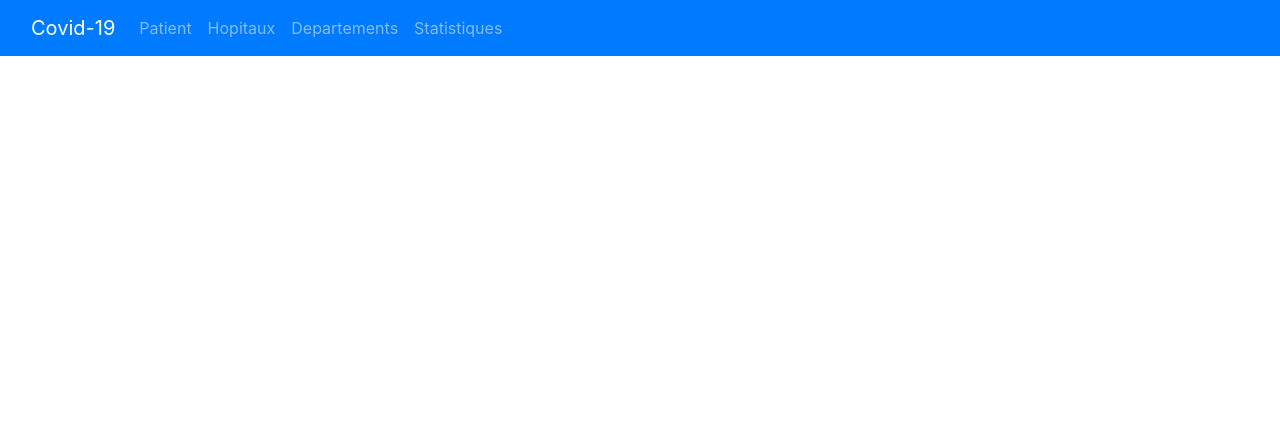
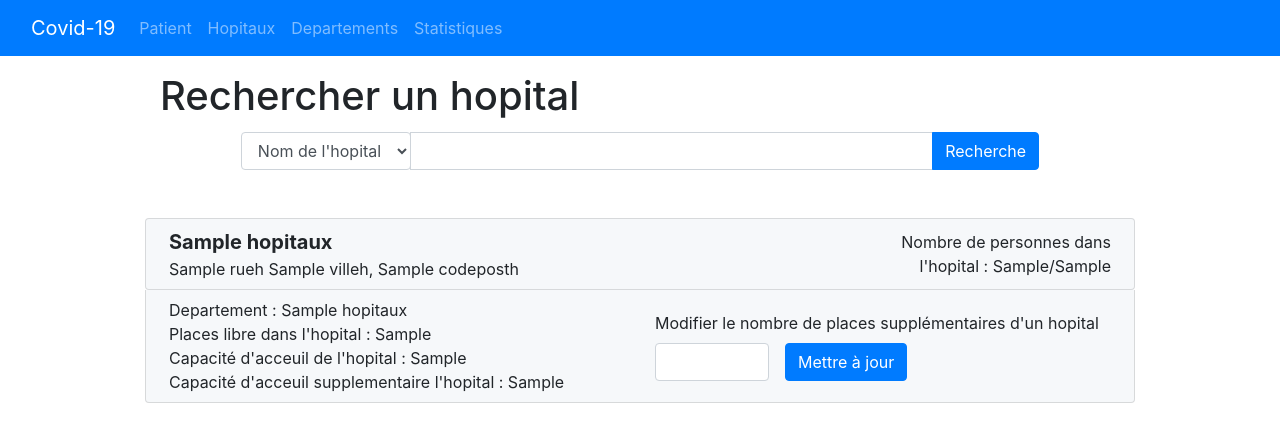
Before and after one commit to VincentC7/L3_CSI_Covid19, a PHP site: template src/views/pages/hopital.twig in a window 1280 px wide. Shown: the top 442 px of the page. Run offline with PHP 8.4, Linux system fonts and the light colour scheme; the template is opened without the code that fills it: most values are stand-ins (such as "Sample title", 1, 10 or a date in 2020); some libraries are stand-ins or nearby versions.

Commit message:
modification du nombre de place suplémentaires d'un hopital

```diff
--- a/public/CSS/Main.css
+++ b/public/CSS/Main.css
@@ -1,7 +1,11 @@
-.patient{
+.patient, .hopital{
     border: 1px solid rgba(0,0,0,.125);
     border-radius: .25rem;
     background-color: #f6f8fa;
+}
+
+.hopital{
+    display: flex;
 }
 
 .info-patient{
@@ -19,13 +23,14 @@
     border-radius: 0.5em;
 }
 
-.nom-patient{
+.nom-patient, .nom-hopital{
     font-size: 20px;
     margin-right: 0.35em;
     font-weight: bold;
+    align-self: center;
 }
 
-.prenom-patient{
+.prenom-patient, .ville-hopital{
     height: fit-content;
     font-size: 20px;
     margin-right: 0.35em;
@@ -65,3 +70,24 @@
 .icon:hover{
     background-color: #ecf0f1;
 }
+
+.info-hopital{
+    width: 100%;
+}
+
+.statut-hopital{
+    width: 100%;
+    align-self: center;
+    text-align: end;
+}
+
+.effectif-hopital{
+    border: 1px solid rgba(0,0,0,.125);
+    border-top: 0px;
+    border-radius: 0 0 .25rem .25rem;
+    background-color: #f6f8fa;
+}
+
+.hidden{
+    display: none;
+}
--- a/src/Controller/PatientController.php
+++ b/src/Controller/PatientController.php
@@ -14,7 +14,7 @@ class PatientController extends Controller {
      * @param RequestInterface $request
      * @param ResponseInterface $response
      */
-    public function home(RequestInterface $request, ResponseInterface $response){
+    public function index(RequestInterface $request, ResponseInterface $response){
         $pdo = $this->get_PDO();
         $stmt_patients = $pdo->prepare("Select * from patient");
         $stmt_departements = $pdo->prepare("Select * from departement");
@@ -40,7 +40,7 @@ class PatientController extends Controller {
         $this->render($response,'pages/patient.twig',['patients'=> $patients, 'departements' =>$departements]);
     }
 
-    public function nouveauPatient(RequestInterface $request, ResponseInterface $response){
+    public function new(RequestInterface $request, ResponseInterface $response){
         //Récupération de l'acces base
         $pdo = $this->get_PDO();
 
@@ -114,7 +114,7 @@ class PatientController extends Controller {
         $this->render($response,'pages/modifier_patient.twig', ['patient' =>  $patient, 'departements' =>$departements]);
     }
 
-    public function modifierPatient(RequestInterface $request, ResponseInterface $response, $args){
+    public function update(RequestInterface $request, ResponseInterface $response, $args){
         //Récupération de l'acces base
         $pdo = $this->get_PDO();
 
--- a/src/views/layout.twig
+++ b/src/views/layout.twig
@@ -38,7 +38,9 @@
     </div>
 
 </nav>
-    {% block content  %}{% endblock %}
+    <div class="w-75 m-auto pt-3">
+        {% block content  %}{% endblock %}
+    </div>
 </body>
 
 </html>
--- a/src/views/pages/hopital.twig
+++ b/src/views/pages/hopital.twig
@@ -1,5 +1,62 @@
 {% extends "layout.twig"%}
 
 {% block content %}
+    <h1> Rechercher un hopital </h1>
+    {% if message.valide %}
+        <div class="alert alert-success">
+            {{ message.valide }}
+        </div>
+    {% endif %}
 
+    {% if message.echec %}
+        <div class="alert alert-danger">
+            {{ message.echec }}
+        </div>
+    {% endif %}
+    <div class="form-row pb-5 pt-1">
+        <form class="col-10 m-auto" action="" method="get">
+            <div class="input-group">
+                <div class="input-group-prepend">
+                    <select id="oCategorie" name="oCategorie" class="form-control">
+                        <option selected="selected" value="0">Nom de l'hopital</option>
+                        <option value="0">Departement</option>
+                    </select>
+                </div>
+                <input id="oSaisie" name="oSaisie" type="text" class="form-control" aria-label="Saisie de mots clés">
+                <div class="input-group-append">
+                    <button class="btn btn-primary" type="submit">Recherche</button>
+                </div>
+            </div>
+        </form>
+    </div>
+    {% for hopital in hopitaux %}
+        <div class="row justify-content-md-center mb-3" id="hopital-{{ hopital.nohopital }}">
+            <div class=" p-2 hopital col-12">
+                <div class="info-hopital col-9">
+                    <div class="nom-hopital"> {{ hopital.nomhop }} </div>
+                    <div class="adr-hopital"> {{ hopital.rueh }} {{ hopital.villeh }}, {{ hopital.codeposth }}</div>
+                </div>
+                <div class="statut-hopital col-3">
+                    <div class="capa-hopital"> Nombre de personnes dans l'hopital : {{(hopital.places_actuelles) }}/{{hopital.places_tot}} </div>
+                </div>
+            </div>
+            <div class="effectif-hopital justify-content-md-center row col-12 p-2">
+                <div class="info-effectif-patient col-6">
+                    <div class=""> Departement :  {{ hopital.nomdep }}</div>
+                    <div class=""> Places libre dans l'hopital : {{ hopital.nb_libres }} </div>
+                    <div class=""> Capacité d'acceuil de l'hopital : {{ hopital.nb_places }} </div>
+                    <div class=""> Capacité d'acceuil supplementaire l'hopital : {{ hopital.nb_supplementaire }} </div>
+                </div>
+                <div class="col-6 mt-auto mb-auto">
+                    <form action="{{ path_for('modifier_hopital', {nohopital: hopital.nohopital}) }}" method="post">
+                        <label for="input_nbplaces">Modifier le nombre de places supplémentaires d'un hopital</label>
+                        <div class="d-flex">
+                            <input type="number" class="form-control col-3" id="input_nbplaces" name="nb_places" value="{{ hopital.nb_supplementaire }}">
+                            <input type="submit" class="ml-3 btn btn-primary " value="Mettre à jour">
+                        </div>
+                    </form>
+                </div>
+            </div>
+        </div>
+    {% endfor %}
 {% endblock %}
```
Also changed, not shown: public/index.php (+5 -5 lines), src/Controller/HopitalController.php (+40 -3 lines), src/views/pages/patient.twig (+47 -22 lines).
